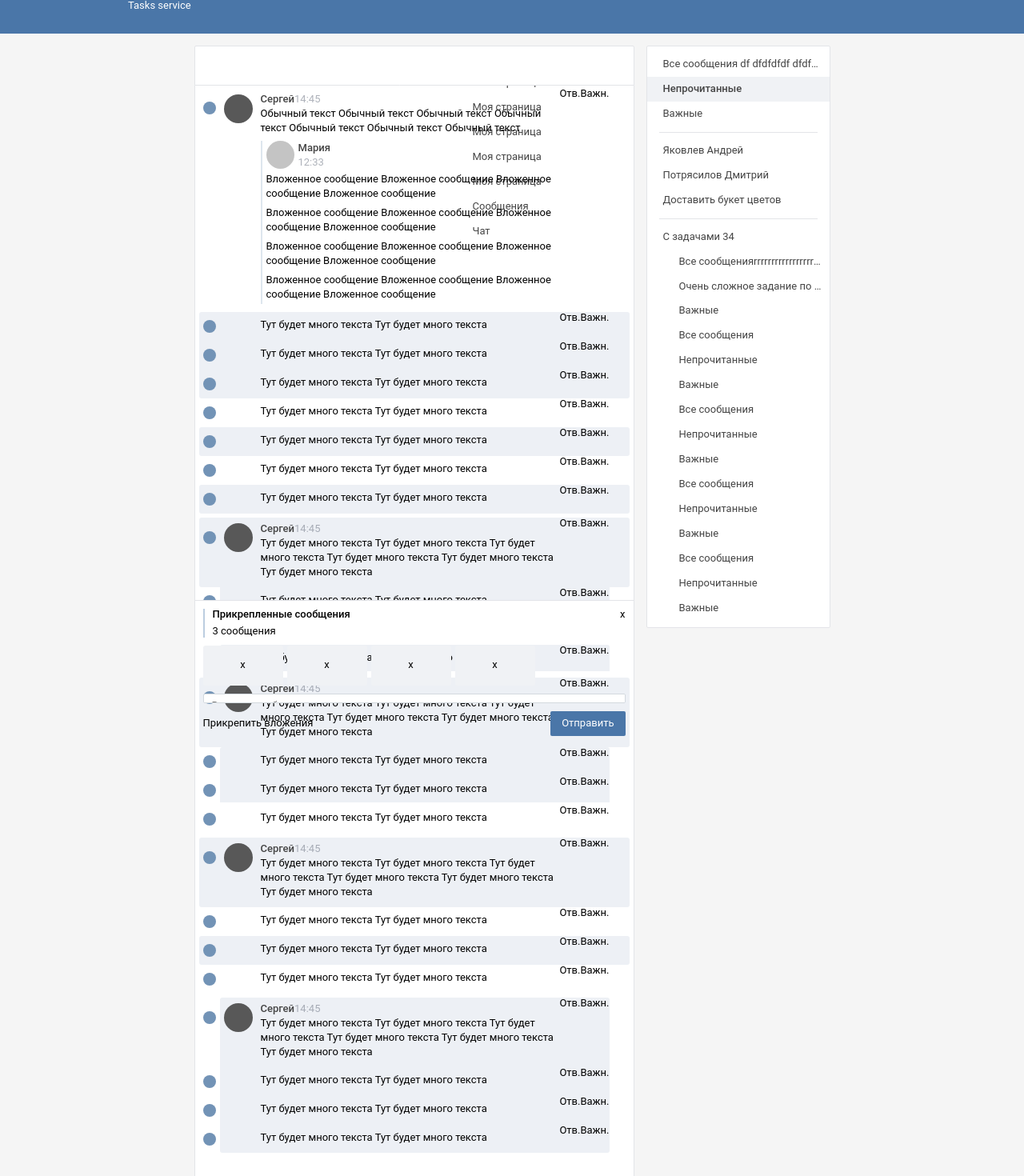
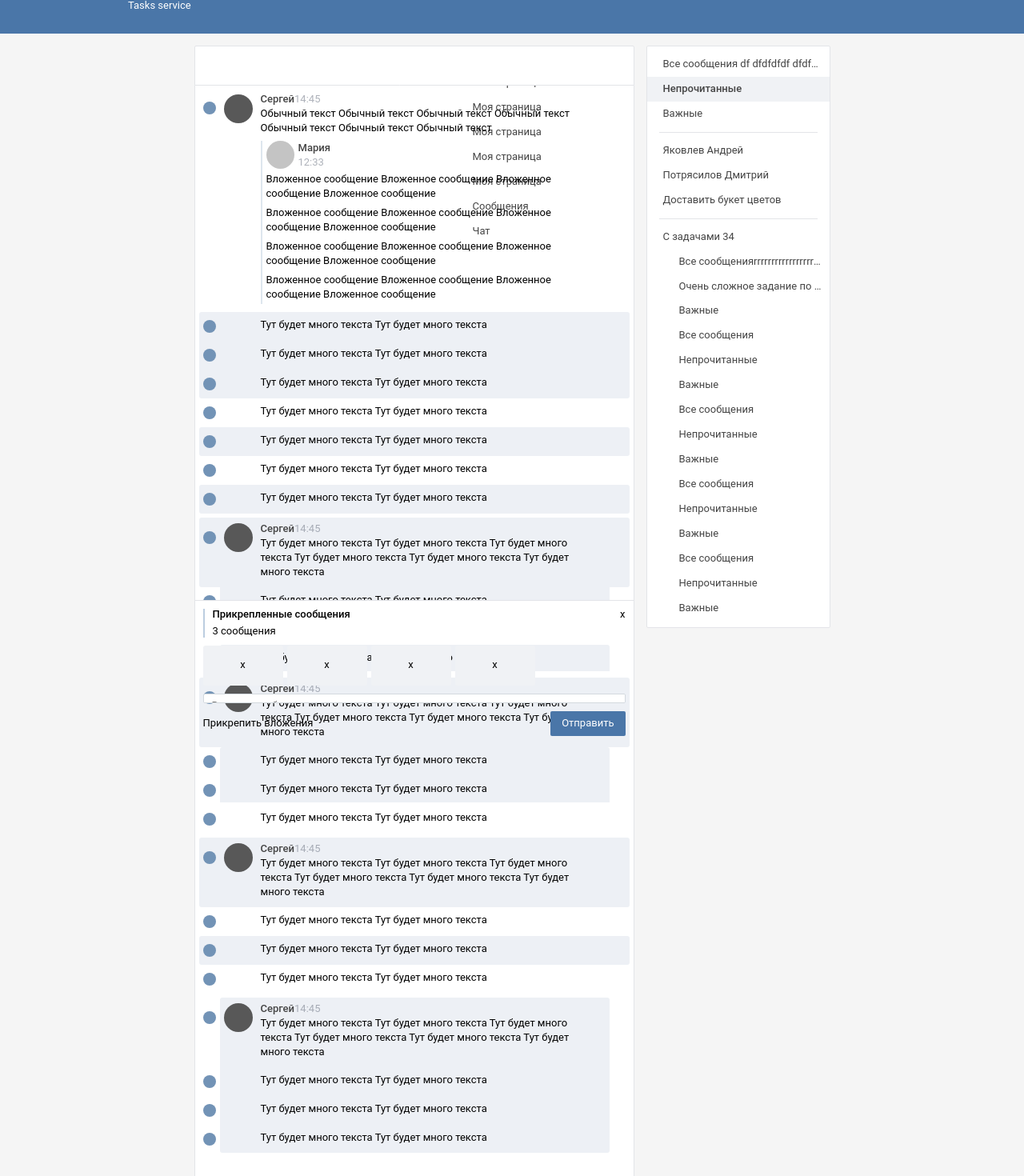
Before and after one commit to Dindro/tasks-service, a Vue app in the folder application/: page /messages in a window 1280 px wide. Shown: the top 1470 px of the page at 80% size. Built offline with nearby package versions, Linux system fonts and the light colour scheme.

Commit message:
Поменял стили при наведении на сообщение; Сделал отслеживание изменений;

```diff
--- a/application/src/components/parts/messages.vue
+++ b/application/src/components/parts/messages.vue
@@ -3,7 +3,7 @@
 		<div id="messages-top">
 			<div class="messages-top-elements"></div>
 		</div>
-		<div class="messages" v-bind:style="{'padding-bottom': messagesHeight + 'px'}">
+		<div class="messages" v-bind:style="styleMessageBottom">
 			<div class="message-onetime">
 				<div class="photo"></div>
 				<div class="container">
@@ -35,8 +35,8 @@
 								</div>
 							</div>
 							<div class="items">
-								<span class="response">Отв.</span>
-								<span class="favorite">Важн.</span>
+								<span class="response"></span>
+								<span class="favorite"></span>
 							</div>
 						</div>
 					</div>
@@ -45,8 +45,8 @@
 						<div class="is-read">
 							<div class="message-text">Тут будет много текста Тут будет много текста</div>
 							<div class="items">
-								<span class="response">Отв.</span>
-								<span class="favorite">Важн.</span>
+								<span class="response"></span>
+								<span class="favorite"></span>
 							</div>
 						</div>
 					</div>
@@ -55,8 +55,8 @@
 						<div class="is-read">
 							<div class="message-text">Тут будет много текста Тут будет много текста</div>
 							<div class="items">
-								<span class="response">Отв.</span>
-								<span class="favorite">Важн.</span>
+								<span class="response"></span>
+								<span class="favorite"></span>
 							</div>
 						</div>
 					</div>
@@ -65,8 +65,8 @@
 						<div class="is-read">
 							<div class="message-text">Тут будет много текста Тут будет много текста</div>
 							<div class="items">
-								<span class="response">Отв.</span>
-								<span class="favorite">Важн.</span>
+								<span class="response"></span>
+								<span class="favorite"></span>
 							</div>
 						</div>
 					</div>
@@ -75,8 +75,8 @@
 						<div class="is-read">
 							<div class="message-text">Тут будет много текста Тут будет много текста</div>
 							<div class="items">
-								<span class="response">Отв.</span>
-								<span class="favorite">Важн.</span>
+								<span class="response"></span>
+								<span class="favorite"></span>
 							</div>
 						</div>
 					</div>
@@ -85,8 +85,8 @@
 						<div class="is-read">
 							<div class="message-text">Тут будет много текста Тут будет много текста</div>
 							<div class="items">
-								<span class="response">Отв.</span>
-								<span class="favorite">Важн.</span>
+								<span class="response"></span>
+								<span class="favorite"></span>
 							</div>
 						</div>
 					</div>
@@ -95,8 +95,8 @@
 						<div class="is-read">
 							<div class="message-text">Тут будет много текста Тут будет много текста</div>
 							<div class="items">
-								<span class="response">Отв.</span>
-								<span class="favorite">Важн.</span>
+								<span class="response"></span>
+								<span class="favorite"></span>
 							</div>
 						</div>
 					</div>
@@ -105,8 +105,8 @@
 						<div class="is-read">
 							<div class="message-text">Тут будет много текста Тут будет много текста</div>
 							<div class="items">
-								<span class="response">Отв.</span>
-								<span class="favorite">Важн.</span>
+								<span class="response"></span>
+								<span class="favorite"></span>
 							</div>
 						</div>
 					</div>
@@ -127,8 +127,8 @@
 							<div class="message-text">Тут будет много текста Тут будет много текста Тут будет много текста Тут будет много текста Тут будет много текста
 								Тут будет много текста</div>
 							<div class="items">
-								<span class="response">Отв.</span>
-								<span class="favorite">Важн.</span>
+								<span class="response"></span>
+								<span class="favorite"></span>
 							</div>
 						</div>
 					</div>
@@ -137,8 +137,8 @@
 						<div class="is-read">
 							<div class="message-text">Тут будет много текста Тут будет много текста</div>
 							<div class="items">
-								<span class="response">Отв.</span>
-								<span class="favorite">Важн.</span>
+								<span class="response"></span>
+								<span class="favorite"></span>
 							</div>
 						</div>
 					</div>
@@ -147,8 +147,8 @@
 						<div class="is-read">
 							<div class="message-text">Тут будет много текста Тут будет много текста</div>
 							<div class="items">
-								<span class="response">Отв.</span>
-								<span class="favorite">Важн.</span>
+								<span class="response"></span>
+								<span class="favorite"></span>
 							</div>
 						</div>
 					</div>
@@ -157,8 +157,8 @@
 						<div class="is-read">
 							<div class="message-text">Тут будет много текста Тут будет много текста</div>
 							<div class="items">
-								<span class="response">Отв.</span>
-								<span class="favorite">Важн.</span>
+								<span class="response"></span>
+								<span class="favorite"></span>
 							</div>
 						</div>
 					</div>
@@ -179,8 +179,8 @@
 							<div class="message-text">Тут будет много текста Тут будет много текста Тут будет много текста Тут будет много текста Тут будет много текста
 								Тут будет много текста</div>
 							<div class="items">
-								<span class="response">Отв.</span>
-								<span class="favorite">Важн.</span>
+								<span class="response"></span>
+								<span class="favorite"></span>
 							</div>
 						</div>
 					</div>
@@ -189,8 +189,8 @@
 						<div class="is-read">
 							<div class="message-text">Тут будет много текста Тут будет много текста</div>
 							<div class="items">
-								<span class="response">Отв.</span>
-								<span class="favorite">Важн.</span>
+								<span class="response"></span>
+								<span class="favorite"></span>
 							</div>
 						</div>
 					</div>
@@ -199,8 +199,8 @@
 						<div class="is-read">
 							<div class="message-text">Тут будет много текста Тут будет много текста</div>
 							<div class="items">
-								<span class="response">Отв.</span>
-								<span class="favorite">Важн.</span>
+								<span class="response"></span>
+								<span class="favorite"></span>
 							</div>
 						</div>
 					</div>
@@ -209,8 +209,8 @@
 						<div class="is-read">
 							<div class="message-text">Тут будет много текста Тут будет много текста</div>
 							<div class="items">
-								<span class="response">Отв.</span>
-								<span class="favorite">Важн.</span>
+								<span class="response"></span>
+								<span class="favorite"></span>
 							</div>
 						</div>
 					</div>
@@ -231,8 +231,8 @@
 							<div class="message-text">Тут будет много текста Тут будет много текста Тут будет много текста Тут будет много текста Тут будет много текста
 								Тут будет много текста</div>
 							<div class="items">
-								<span class="response">Отв.</span>
-								<span class="favorite">Важн.</span>
+								<span class="response"></span>
+								<span class="favorite"></span>
 							</div>
 						</div>
 					</div>
@@ -241,8 +241,8 @@
 						<div class="is-read">
 							<div class="message-text">Тут будет много текста Тут будет много текста</div>
 							<div class="items">
-								<span class="response">Отв.</span>
-								<span class="favorite">Важн.</span>
+								<span class="response"></span>
+								<span class="favorite"></span>
 							</div>
 						</div>
 					</div>
@@ -251,8 +251,8 @@
 						<div class="is-read">
 							<div class="message-text">Тут будет много текста Тут будет много текста</div>
 							<div class="items">
-								<span class="response">Отв.</span>
-								<span class="favorite">Важн.</span>
+								<span class="response"></span>
+								<span class="favorite"></span>
 							</div>
 						</div>
 					</div>
@@ -261,8 +261,8 @@
 						<div class="is-read">
 							<div class="message-text">Тут будет много текста Тут будет много текста</div>
 							<div class="items">
-								<span class="response">Отв.</span>
-								<span class="favorite">Важн.</span>
+								<span class="response"></span>
+								<span class="favorite"></span>
 							</div>
 						</div>
 					</div>
@@ -282,8 +282,8 @@
 						<div class="is-read">
 							<div class="message-text">Тут будет много текста Тут будет много текста Тут будет много текста Тут будет много текста Тут будет много текста Тут будет много текста</div>
 							<div class="items">
-								<span class="response">Отв.</span>
-								<span class="favorite">Важн.</span>
+								<span class="response"></span>
+								<span class="favorite"></span>
 							</div>
 						</div>
 					</div>
@@ -292,8 +292,8 @@
 						<div class="is-read">
 							<div class="message-text">Тут будет много текста Тут будет много текста</div>
 							<div class="items">
-								<span class="response">Отв.</span>
-								<span class="favorite">Важн.</span>
+								<span class="response"></span>
+								<span class="favorite"></span>
 							</div>
 						</div>
 					</div>
@@ -302,8 +302,8 @@
 						<div class="is-read">
 							<div class="message-text">Тут будет много текста Тут будет много текста</div>
 							<div class="items">
-								<span class="response">Отв.</span>
-								<span class="favorite">Важн.</span>
+								<span class="response"></span>
+								<span class="favorite"></span>
 							</div>
 						</div>
 					</div>
@@ -312,15 +312,17 @@
 						<div class="is-read">
 							<div class="message-text">Тут будет много текста Тут будет много текста</div>
 							<div class="items">
-								<span class="response">Отв.</span>
-								<span class="favorite">Важн.</span>
+								<span class="response"></span>
+								<span class="favorite"></span>
 							</div>
 						</div>
 					</div>
 				</div>
 			</div>
 		</div>
-		<div id="messages-bottom" ref="messagesBottom">
+		<div id="messages-bottom">
+			<!--iframe - хак, для того чтобы отслеживать изменения реальной высоты (а не у стиля)-->
+			<iframe name="iframeMessagesBottom" width="100%" height="100%" style="position:absolute; border: 0; z-index:-1;"></iframe>
 			<div class="messages-bottom-elements">
 				<div class="attach">
 					<div class="attach-messages">
@@ -359,13 +361,25 @@
 export default {
   data() {
     return {
-      messagesHeight: 0
+      messagesBottomHeight: 0
     };
   },
+  computed: {
+    styleMessageBottom: function() {
+      return {
+        "padding-bottom": this.messagesBottomHeight + "px"
+      };
+    }
+  },
+  methods: {
+    Change: function(e) {
+      this.messagesBottomHeight = e.currentTarget.innerHeight;
+    }
+  },
   mounted() {
-    this.$nextTick(() => {
-      this.messagesHeight = this.$refs.messagesBottom.clientHeight;
-    });
+		// Вызываем в первый раз чтобы изменил соотношение
+		this.Change({currentTarget:{innerHeight: iframeMessagesBottom.innerHeight}});
+    iframeMessagesBottom.onresize = this.Change;
   }
 };
 </script>
@@ -591,11 +605,28 @@ $container-mt: -($photo-wh + $message-top + $message-bottom); // margin-top ко
       padding-bottom: 3px;
     }
 
+		// При наведении
+    &:hover {
+      cursor: pointer;
+
+      .select {
+        background-color: #7293b6;
+      }
+
+			.items{
+				.response,
+				.favorite {
+					background-color: rgb(209, 209, 209) !important;
+				}
+			}
+    }
+
+		// Выбран
     &.selected {
       background-color: $color-message-selected;
       border-radius: 3px 3px 0 0;
 
-      // Последний селект во всем контейнер
+      // Последний селект во всем контейнере
       &:last-child {
         border-bottom-left-radius: 3px;
         border-bottom-right-radius: 3px;
@@ -625,6 +656,10 @@ $container-mt: -($photo-wh + $message-top + $message-bottom); // margin-top ко
         border-radius: 0 0 3px 3px;
         background: $color-message-selected;
       }
+
+			.select {
+				background-color: #7293b6;
+			}
     }
 
     // Непрочитанные сообщения
@@ -660,7 +695,7 @@ $container-mt: -($photo-wh + $message-top + $message-bottom); // margin-top ко
       width: $select-wh;
       height: $select-wh;
       border-radius: 50%;
-      background-color: #7293b6;
+      background-color: transparent;
       margin: 10px 0 7px 5px; // 10px из за margin-bottom: 3px
       min-width: $select-wh;
     }
@@ -713,6 +748,17 @@ $container-mt: -($photo-wh + $message-top + $message-bottom); // margin-top ко
           }
         }
       }
+
+      .items {
+        .response,
+        .favorite {
+					display: inline-block;
+          width: 15px;
+          height: 15px;
+          background-color: transparent;
+          border-radius: 50%;
+        }
+      }
     }
   }
 }
```
